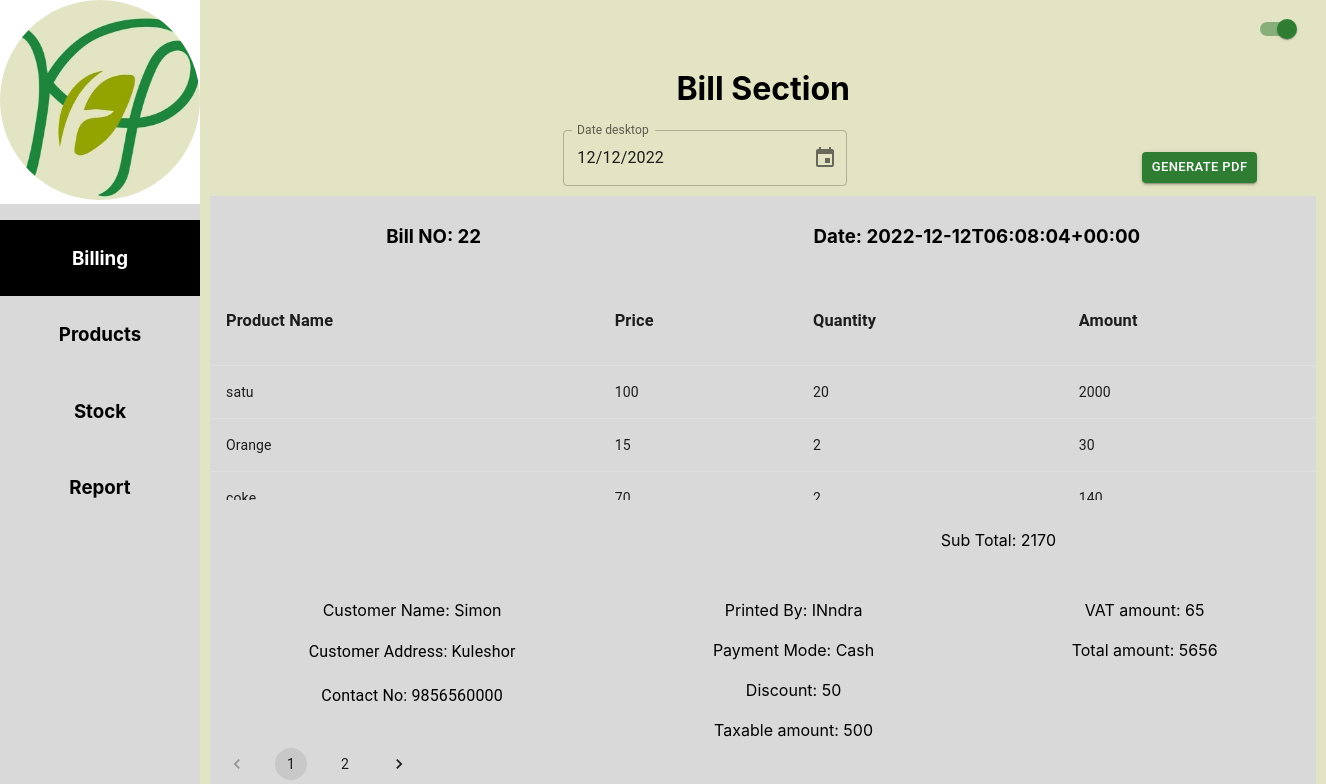
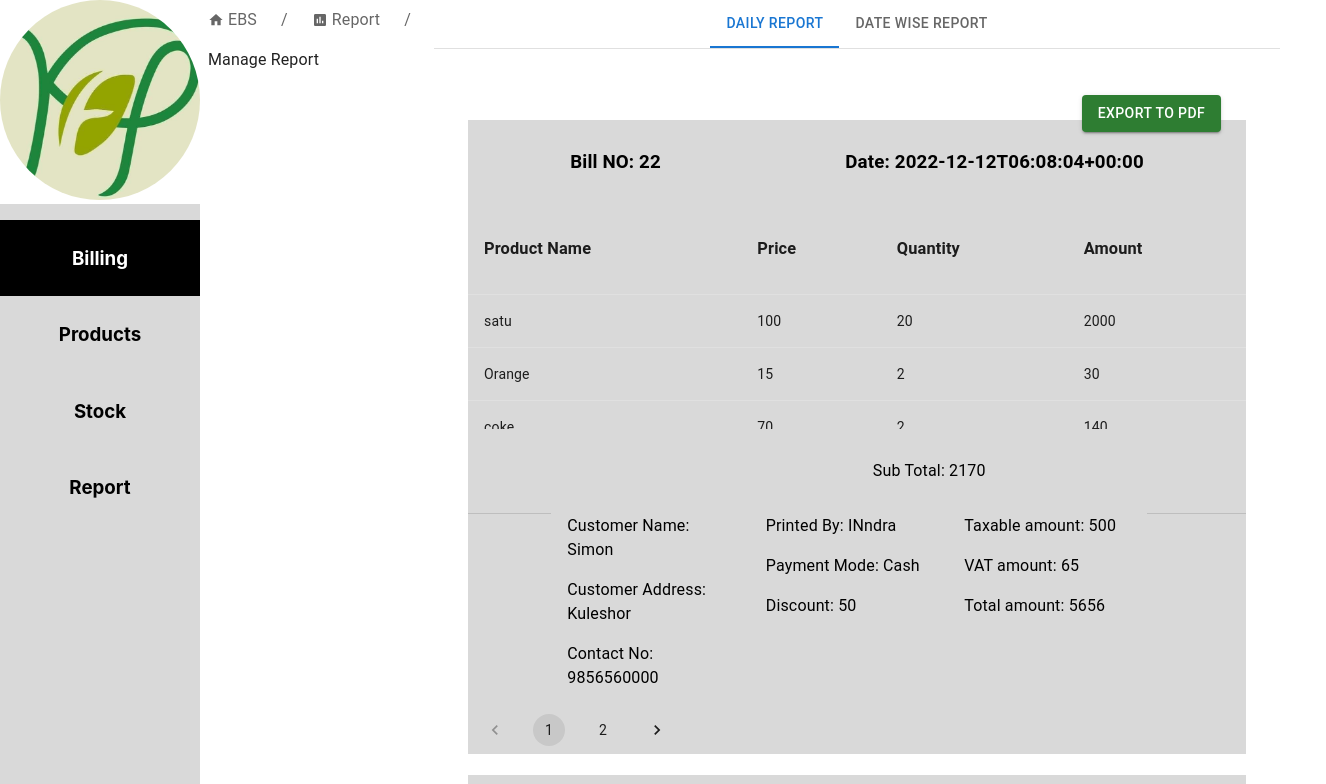
Before and after one commit to unchhohang/Kalpa, a React (Create React App) app: page /report in a window 1280 px wide. Shown: the top 784 px of the page, 1326 px wide, since content can reach past the window. Built offline with nearby package versions, Linux system fonts and the light colour scheme.

Commit message:
report section changed to MUI

```diff
--- a/src/component/DailyReport.jsx
+++ b/src/component/DailyReport.jsx
@@ -19,17 +19,17 @@ export default function DailyReport(props) {
   return (
     <div>
       <div className="heads">
-        <h1>Daily Report</h1>
-        <span>
+        {/* <h1>Daily Report</h1> */}
+        {/* <span> */}
           <Button
             className="pdf-btn"
             variant="contained"
             color="success"
-            size="small"
+            size="medium"
           >
-            Generate PDF
+            Export to PDF
           </Button>
-        </span>
+        {/* </span> */}
       </div>
       <div>
         <ReportTable data={props.data} />
--- a/src/component/DateReport.jsx
+++ b/src/component/DateReport.jsx
@@ -2,7 +2,7 @@
  * Component for report according to date selected
  */
 
-import { Button, TextField } from "@mui/material";
+import { Box, Button, Grid, TextField } from "@mui/material";
 import { DesktopDatePicker } from "@mui/x-date-pickers";
 import moment from "moment";
 import React from "react";
@@ -20,11 +20,40 @@ export default function DateReport(props) {
 
   return (
     <div>
-      <h1>Bill Section</h1>
-      <div>
+      {/* <h1>Bill Section</h1> */}
+      <Box>
+        <Grid container spacing={1}
+        justifyContent="center">
+          <Grid xs={4} display="flex"
+          justifyContent="center"
+          alignItems="center"
+          >
+          <DesktopDatePicker
+                    label="Choose date"
+                    inputFormat="MM/DD/YYYY"
+                    value={pickerDate}
+                    onChange={onDateChange}
+                    renderInput={(params) => <TextField {...params} />}
+                  />
+          </Grid>
+          <Grid xs={2} display="flex"
+          justifyContent="center"
+          alignItems="center">
+          <Button
+                    className="pdf-btn"
+                    variant="contained"
+                    color="success"
+                    size="medium"
+                  >
+                    Export to PDF
+                  </Button>
+          </Grid>
+        </Grid>
+      </Box>
+      {/* <div>
         <span>
           <DesktopDatePicker
-            label="Date desktop"
+            label="Choose date"
             inputFormat="MM/DD/YYYY"
             value={pickerDate}
             onChange={onDateChange}
@@ -36,12 +65,12 @@ export default function DateReport(props) {
             className="pdf-btn"
             variant="contained"
             color="success"
-            size="small"
+            size="medium"
           >
-            Generate PDF
+            Export to PDF
           </Button>
         </span>
-      </div>
+      </div> */}
       <div>
         <ReportTable data={props.data} />
       </div>
--- a/src/component/Report.jsx
+++ b/src/component/Report.jsx
@@ -2,12 +2,20 @@
  * Report screen component
  */
 
-import { Switch } from "@mui/material";
+import { Box, Breadcrumbs, Chip, Divider, Link, Switch, Tab, Tabs, Typography } from "@mui/material";
 import moment from "moment/moment";
 import React, { useState } from "react";
 import "../css/main.css";
 import DailyReport from "./DailyReport";
 import DateReport from "./DateReport";
+
+// import Box from '@mui/material/Box';
+// import Tab from '@mui/material/Tab';
+import TabContext from '@mui/lab/TabContext';
+import TabList from '@mui/lab/TabList';
+import TabPanel from '@mui/lab/TabPanel';
+import HomeIcon from "@mui/icons-material/Home";
+import AssessmentIcon from '@mui/icons-material/Assessment';
 
 export default function Report() {
   /**
@@ -16,22 +24,64 @@ export default function Report() {
    */
 
 
-  const [tog, setTog] = useState(true);
+   const [value, setValue] = React.useState('1');
+
+   const handleChange = (event: React.SyntheticEvent, newValue: string) => {
+     setValue(newValue);
+   };
 
   return (
-    <div className="container">
-      <div className="toggle-report">
-        <Switch
-          checked={tog}
-          onChange={() => {
-            setTog(!tog);
-          }}
-          name="tog"
-          color="success"
-        />
-      </div>
-      {tog ? <DateReport data={fake} /> : <DailyReport data={fake}/>}
-    </div>
+    // <div className="container">
+    //   <div className="toggle-report">
+    //     <Switch
+    //       checked={tog}
+    //       onChange={() => {
+    //         setTog(!tog);
+    //       }}
+    //       name="tog"
+    //       color="success"
+    //     />
+    //   </div>
+    //   {tog ? <DateReport data={fake} /> : <DailyReport data={fake}/>}
+    // </div>
+<>
+    <Breadcrumbs>
+        <Link
+          underline="hover"
+          color="inherit"
+          sx={{ display: 'flex', alignItems: 'center' }}
+          href="/">
+        <HomeIcon sx={{ mr: 0.5 }} fontSize="inherit" />
+          EBS
+        </Link>
+        <Link
+          underline="hover"
+          color="inherit"
+          sx={{ display: 'flex', alignItems: 'center' }}
+          href="/report">
+        <AssessmentIcon sx={{ mr: 0.5 }} fontSize="inherit" />
+          Report
+        </Link>
+        <Typography color="text.primary">Manage Report</Typography>
+      </Breadcrumbs>
+      {/* <Divider >
+        <Chip label="Report" color="success"/>
+      </Divider> */}
+
+    <Box sx={{ width: '100%', typography: 'body1' }}>
+      <TabContext value={value} >
+        <Box sx={{ borderBottom: 1, borderColor: 'divider' }}>
+          <TabList onChange={handleChange} centered aria-label="lab API tabs example">
+          <Tab label="Daily report" value="1" />
+            <Tab label="Date wise report" value="2" />
+
+          </TabList>
+        </Box>
+        <TabPanel value="1"><DailyReport data={fake}/></TabPanel>
+        <TabPanel value="2"><DateReport data={fake} /></TabPanel>
+      </TabContext>
+    </Box>
+    </>
   );
 }
 
--- a/src/component/ReportTable.jsx
+++ b/src/component/ReportTable.jsx
@@ -3,7 +3,13 @@
  */
 
 import {
+  Box,
+  Divider,
+  Grid,
+  List,
+  ListItem,
   Pagination,
+  Stack,
   Table,
   TableBody,
   TableCell,
@@ -35,7 +41,7 @@ export default function ReportTable(props) {
       </div>
       <div>
         <TableContainer className="custome-table">
-          <Table sx={{ minWidth: 650 }} aria-label="simple table">
+          <Table sx aria-label="simple table">
             <TableHead>
               <TableRow>
                 <TableCell>
@@ -74,24 +80,50 @@ export default function ReportTable(props) {
           <span className="sub-total">Sub Total: {bill.subAmount} </span>
         </div>
       </div>
-      <div className="table-details">
-        <span className="detail">
-          {" "}
-          <span>Customer Name:</span> <span>{bill.customerName}</span>{" "}
-        </span>
-        <span className="detail">
-          <Typography>Customer Address: {bill.customerAddress}</Typography>
-        </span>
-        <span className="detail">
-          <Typography>Contact No: {bill.contactNo} </Typography>
-        </span>
-        <span className="detail">Printed By: {bill.printedBy}</span>
-        <span className="detail">Payment Mode: {bill.paymentMode}</span>
-        <span className="detail">Discount: {bill.discount}</span>
-        <span className="detail">Taxable amount: {bill.taxableAmount}</span>
-        <span className="detail">VAT amount: {bill.vatAmount}</span>
-        <span className="detail">Total amount: {bill.totalAmount}</span>
-      </div>
+      <Divider/>
+      <Box sx={{ flexGrow: 1 }}>
+        <Grid container spacing={2} justifyContent="center">
+          <Grid xs={3}>
+            <List>
+              <ListItem>
+                <Typography>Customer Name: {bill.customerName}</Typography>
+              </ListItem>
+              <ListItem>
+                <Typography>Customer Address: {bill.customerAddress}</Typography>
+              </ListItem>
+              <ListItem>
+                <Typography>Contact No: {bill.contactNo} </Typography>
+              </ListItem>
+            </List>
+          </Grid>
+          <Grid xs={3}>
+            <List>
+              <ListItem>
+                <Typography>Printed By: {bill.printedBy}</Typography>
+              </ListItem>
+              <ListItem>
+                <Typography>Payment Mode: {bill.paymentMode}</Typography>
+              </ListItem>
+              <ListItem>
+                <Typography>Discount: {bill.discount}</Typography>
+              </ListItem>
+            </List>
+          </Grid>
+          <Grid xs={3}>
+            <List>
+              <ListItem>
+                <Typography>Taxable amount: {bill.taxableAmount}</Typography>
+              </ListItem>
+              <ListItem>
+                <Typography>VAT amount: {bill.vatAmount}</Typography>
+              </ListItem>
+              <ListItem>
+                <Typography>Total amount: {bill.totalAmount}</Typography>
+              </ListItem>
+            </List>
+          </Grid>
+        </Grid>
+      </Box>
 
       <div>
         <Pagination
```
